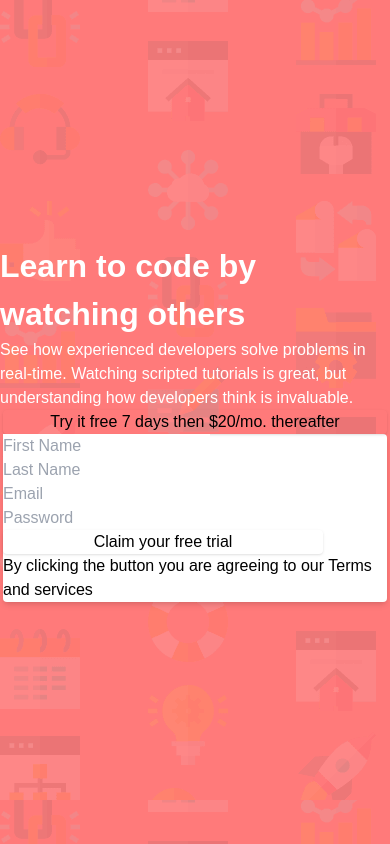
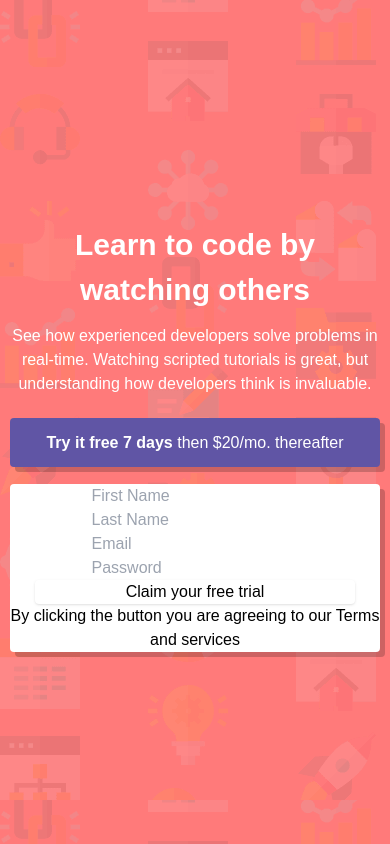
Before and after one commit to IestynGage/sign-up-form, a React (Create React App) app: page / in a window 390 px wide. Built offline with nearby package versions, Linux system fonts and the light colour scheme.

Commit message:
More mobile responsive styling

```diff
--- a/src/Components/Button/Button.tsx
+++ b/src/Components/Button/Button.tsx
@@ -1,17 +1,16 @@
-import { CSSProperties } from "react";
+import { Children, CSSProperties } from "react";
 import "./Button.css";
 
 export interface ButtonProps {
   className?: string;
-  label?: string;
+  children: React.ReactNode;
   style?: CSSProperties;
 }
 
-export default function Button({ className, label, style }: ButtonProps) {
+export default function Button({ className, children, style }: ButtonProps) {
   return (
     <button className={className} style={style}>
-      {" "}
-      {label}
+      {children}
     </button>
   );
 }
--- a/src/Components/CodeByWatchingInfoBox/CodeByWatchingInfoBox.css
+++ b/src/Components/CodeByWatchingInfoBox/CodeByWatchingInfoBox.css
@@ -1,5 +1,5 @@
 .heading {
-  font-size: 32px;
+  font-size: 40px;
   font-weight: 700;
   color: white;
 }
@@ -9,3 +9,25 @@
   font-weight: 300;
   color: white;
 }
+
+.mainDiv {
+  padding: 32px;
+  max-width: 600px;
+  text-align: left;
+}
+
+@media only screen and (max-width: 1000px) {
+  .mainDiv {
+    text-align: center;
+    padding: 40px 12px 0 12px;
+  }
+
+  .heading {
+    font-size: 30px;
+    margin-bottom: 12px;
+  }
+
+  .depthExplanation {
+    margin-bottom: 12px;
+  }
+}
--- a/src/Components/CodeByWatchingInfoBox/CodeByWatchingInfoBox.tsx
+++ b/src/Components/CodeByWatchingInfoBox/CodeByWatchingInfoBox.tsx
@@ -1,11 +1,17 @@
 import "./CodeByWatchingInfoBox.css";
+
+export interface CodeByWatchingInfoBoxProps {
+  className?: string;
+}
 
 /**
  * Component to display text about the product
  */
-export default function CodeByWatchingInfoBox() {
+export default function CodeByWatchingInfoBox({
+  className,
+}: CodeByWatchingInfoBoxProps) {
   return (
-    <div>
+    <div className={className ? className + " mainDiv" : "mainDiv"}>
       <h1 className="heading"> Learn to code by watching others</h1>
       <p className="depthExplanation">
         See how experienced developers solve problems in real-time. Watching
--- /dev/null
+++ b/src/Components/SignUpCard/SignUpCard.css
@@ -0,0 +1,10 @@
+.card {
+  width: 100%;
+  max-width: 600px;
+  display: flex;
+  align-items: center;
+  justify-content: center;
+  flex-direction: column;
+
+  box-shadow: rgba(0, 0, 0, 0.2) 5px 5px;
+}
--- a/src/Components/SignUpCard/SignUpCard.tsx
+++ b/src/Components/SignUpCard/SignUpCard.tsx
@@ -1,14 +1,16 @@
+import "./SignUpCard.css";
+
 import Button from "../Button/Button";
 import FormField from "../FormField/FormField";
 
 export default function SignUpCard() {
   return (
-    <div className="w-96 bg-white shadow-md rounded">
+    <div className="card bg-white shadow-md rounded">
       <FormField label="First Name" />
       <FormField label="Last Name" />
       <FormField label="Email" inputType={"email"} />
       <FormField label="Password" inputType={"password"} />
-      <Button className="w-80 shadow rounded" label="Claim your free trial" />
+      <Button className="w-80 shadow rounded">{"Claim your free trial"}</Button>
       <TermsAndCondition />
     </div>
   );
--- a/src/pages/SignUpPage.css
+++ b/src/pages/SignUpPage.css
@@ -8,8 +8,36 @@
   flex-direction: row;
 }
 
-@media only screen and (max-width: 600px) {
+@media only screen and (max-width: 1000px) {
   .SignUpPage {
     flex-direction: column;
   }
 }
+
+.SignUpItem {
+  flex-basis: 100%;
+  text-align: center;
+  /* border: 1px solid black; */
+}
+
+.rightItem {
+  display: flex;
+  align-items: center;
+  justify-content: center;
+  flex-direction: column;
+  margin: 10px;
+}
+
+.tryFreeButton {
+  background-color: var(--accent-blue);
+  color: white;
+  width: 100%;
+  max-width: 600px;
+  padding: 1.5ex;
+  margin-bottom: 2ex;
+  box-shadow: rgba(0, 0, 0, 0.2) 5px 5px;
+}
+
+.boldBttnText {
+  font-weight: 600;
+}
--- a/src/pages/SignUpPage.tsx
+++ b/src/pages/SignUpPage.tsx
@@ -7,12 +7,12 @@ import SignUpCard from "../Components/SignUpCard/SignUpCard";
 export default function SignUpPage() {
   return (
     <div className="SignUpPage">
-      <CodeByWatchingInfoBox />
-      <div>
-        <Button
-          className="w-96 shadow rounded"
-          label="Try it free 7 days then $20/mo. thereafter"
-        />
+      <CodeByWatchingInfoBox className="SignUpItem" />
+      <div className="SignUpItem rightItem">
+        <Button className="w-96 shadow rounded tryFreeButton">
+          <span className="boldBttnText">{"Try it free 7 days "}</span>
+          {"then $20/mo. thereafter"}
+        </Button>
         <SignUpCard />
       </div>
     </div>
```
